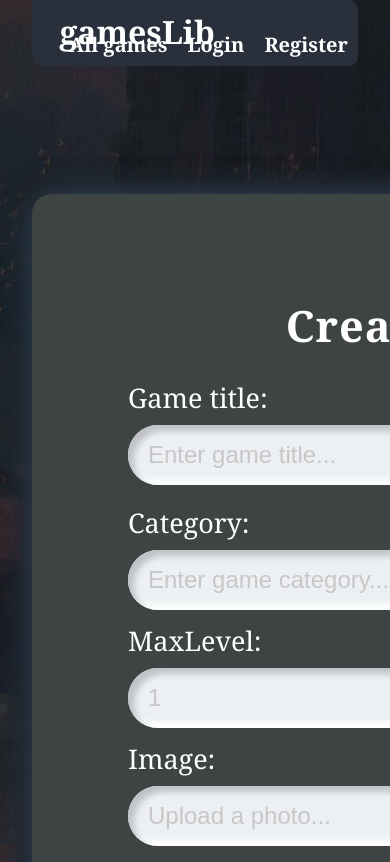
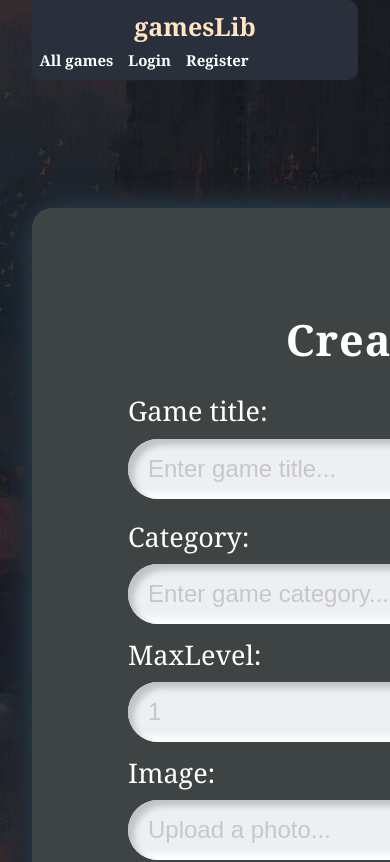
Before and after one commit to stefpetrov/Games-Library-React, a React (Create React App) app: page /create in a window 390 px wide. Shown: the top 862 px of the page. Built offline with nearby package versions, Linux system fonts and the light colour scheme.

Commit message:
resposive design plus Logout navigate

```diff
--- a/public/styles/animation.css
+++ b/public/styles/animation.css
@@ -1,5 +1,5 @@
 .info-section, .auth, .allGames, #welcome-world{
-    animation-duration: 1.2s;
+    animation-duration: 1s;
     animation-name: animation-basic;
 }
 
--- /dev/null
+++ b/public/styles/responsive.css
@@ -0,0 +1,113 @@
+
+@media screen and (max-width:470px) {
+
+
+    #box{
+        max-width: 100%;
+        /* padding-left: 50px;
+        padding-right: 50px; */
+        box-sizing: border-box;
+    }
+    header{
+        height: 80px
+
+    }
+
+   header h1{
+        display: block;
+        text-align: center;
+        font-size: 25px;
+        color: bisque;
+    }
+    h2 {
+        display: none;
+    }
+    h3 {
+        display: none;
+    }
+    #home-page > h1 {
+        font-size: 30px;
+    }
+
+    #welcome-world > img {
+        display: none;
+    }
+
+    div.rating {
+        display: none;
+    }
+
+    div.image-wrap {
+        width:100px;
+        height:100px
+    }
+    .game {
+        height: 250px;
+        width: 100%
+    }
+
+    .details-btn {
+
+        font-size: 0.8rem;
+    }
+
+    .welcome-message{
+      display:none
+    }
+
+    #user > a {
+        display:inline-block;
+        font-size: 15px;
+        text-align: center;
+
+    }
+    #guest > a {
+        display: inline-block;
+        font-size: 15px;
+        text-align: center;
+
+    }
+    nav {
+    width: inherit;
+
+    }
+
+
+}
+
+
+/*
+    header nav > ul li{
+        width: 100%;
+        display: block;
+        float: none;
+    }
+    header nav{
+        height: auto;
+    }
+
+    main section > div > div{
+        float: none;
+        margin-right: 0;
+        display: block;
+        text-align: center;
+        background-color: lightgreen;
+
+    }
+    main section > div article > h3{
+        text-align: center;
+    }
+    main section > div > div img{
+        padding-bottom: 0;
+
+    }
+    main > aside > article > h2{
+        text-align: center;
+    }
+    main > aside > article > h1{
+        text-align: center;
+    }
+
+    header p {
+        font-size: 20px;
+    }
--- a/public/styles/style.css
+++ b/public/styles/style.css
@@ -10,3 +10,4 @@
 @import "errors.css";
 @import "loader.css";
 @import "animation.css";
+@import "responsive.css";
--- a/src/components/Authentication/Logout.js
+++ b/src/components/Authentication/Logout.js
@@ -14,7 +14,7 @@ const Logout = () => {
         authService.logout(user.accessToken)
             .then(()=> {
                 logout();
-                navigate('/')
+                navigate('/home')
             })
 
     },[])
```
